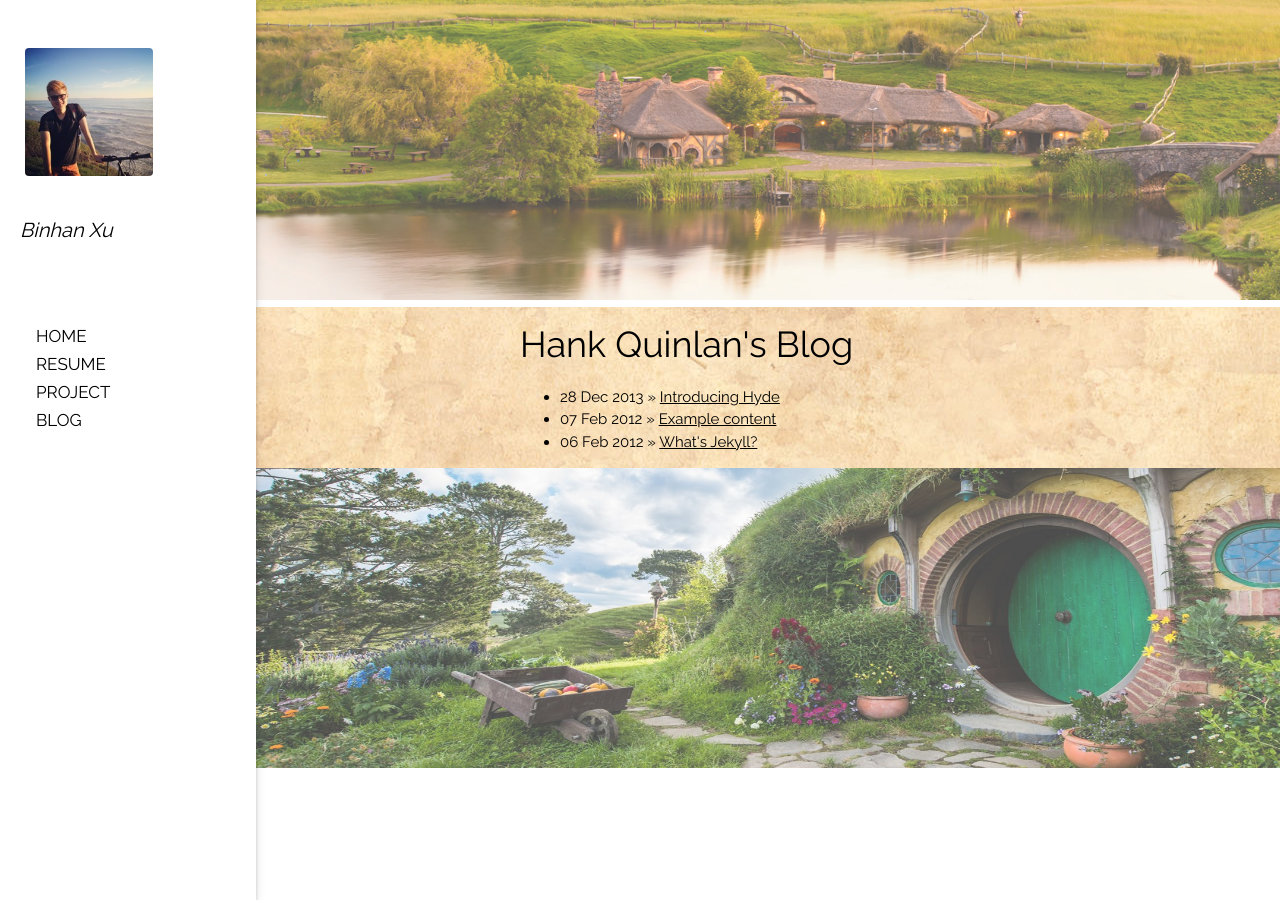
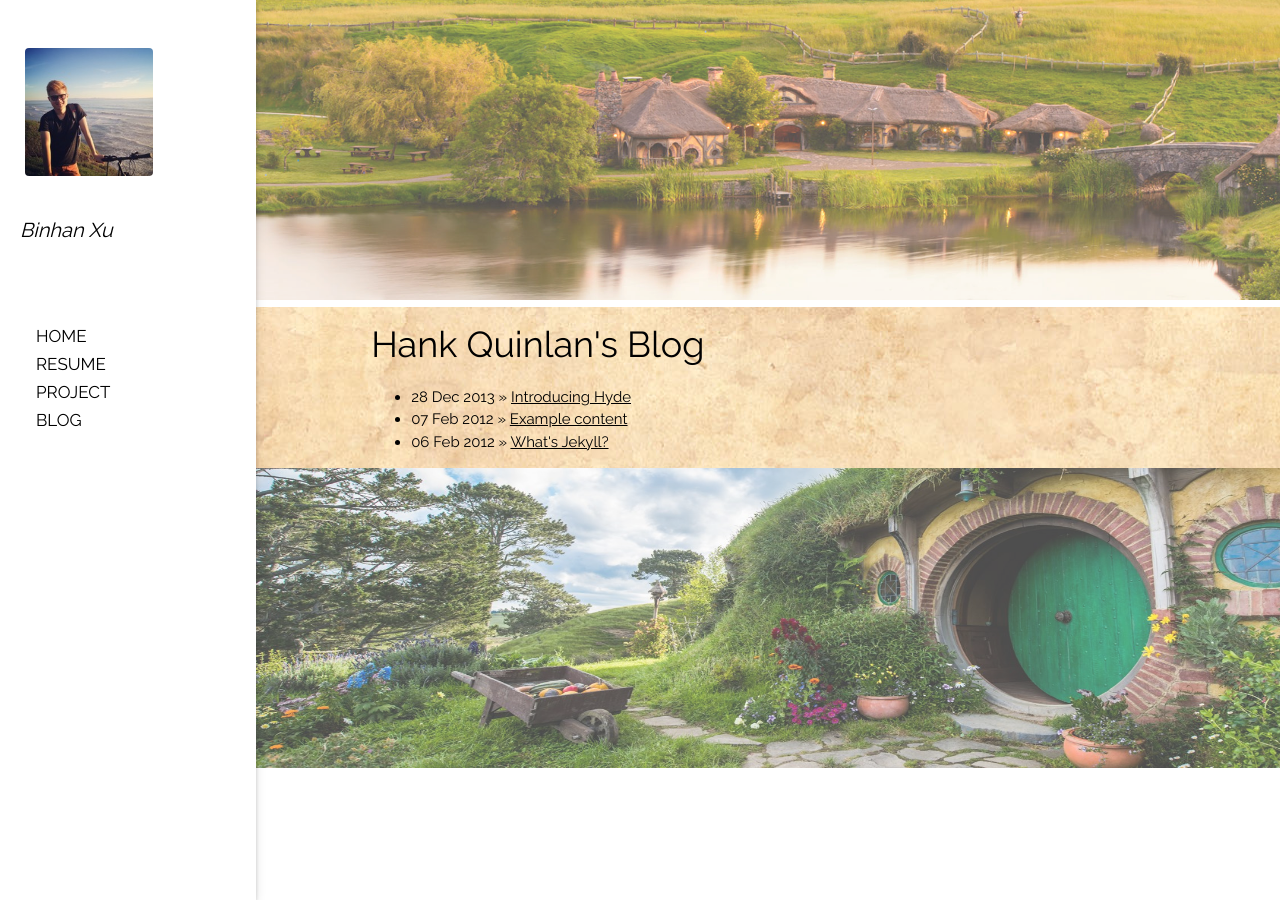
Before and after one commit to binhanxu/binhanxu.github.io, a Jekyll site: the page built from index.html, in a window 1280 px wide. Built offline with Jekyll 4.4.1, drawn with Linux system fonts in a browser that asks for light colours; nearby versions of some CDN libraries.

Commit message:
Update default.html

```diff
--- a/_layouts/default.html
+++ b/_layouts/default.html
@@ -37,7 +37,7 @@ html,body,h1,h2,h3,h4,h5 {font-family: "Raleway", sans-serif}
 
 <div style="margin-left:20%">
 <div class="w3-container">
-      <div style="margin-left:25%">
+      <div style="margin-left:10%">
       {{ content }}
       </div>
 </div>
```
